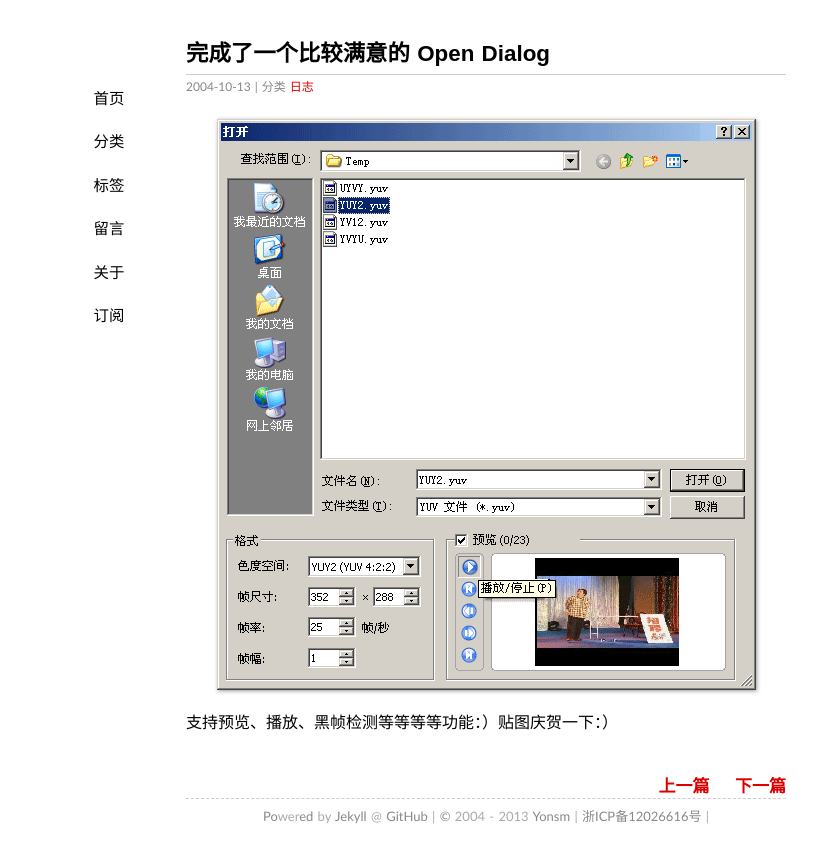
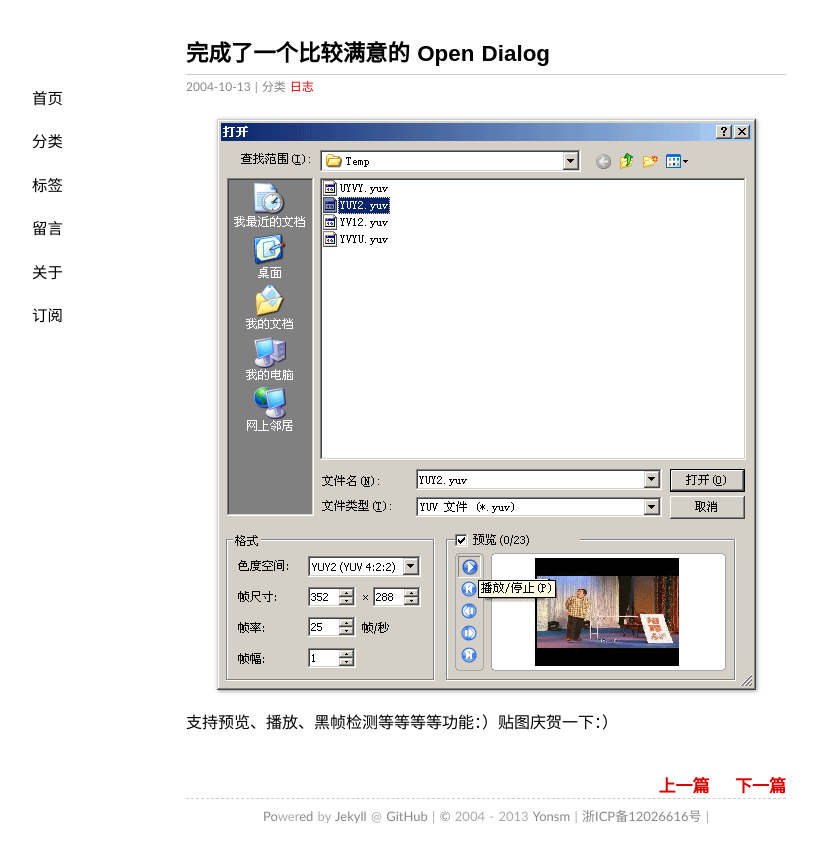
Before and after one commit to Yonsm/Yonsm.github.io, a Jekyll site: the page built from _posts/2004-10-13-a-good-open-dialog.md, in a window 1280 px wide. Shown: the top 863 px of the page, without its empty margins (154-971 px from the left). Built offline with Jekyll 4.4.1, drawn with Linux system fonts in a browser that asks for light colours; some web fonts are replaced; Markdown is read by kramdown in place of the engine named in the settings; comment, search, counter and statistics services are not loaded.

Commit message:
修改样式

```diff
--- a/media/css/style.css
+++ b/media/css/style.css
@@ -31,7 +31,7 @@ blockquote p{margin:0;padding:.5em 0;}
 #container{width:600px;margin:2em auto;display:block;padding:0 2em;}
 .content{font-size:16px;line-height:24px;}
 .content h1{padding:.5em 0;}
-.content img{max-width:600px;display:block;margin:4px auto;-webkit-box-shadow:#999 1px 1px 4px;-moz-box-shadow:#999 1px 1px 4px;box-shadow:#999 1px 1px 4px;}
+.content img{max-width:640px;display:block;margin:4px auto;-webkit-box-shadow:#999 1px 1px 4px;-moz-box-shadow:#999 1px 1px 4px;box-shadow:#999 1px 1px 4px;}
 #tag_cloud{margin-bottom: 1em;}
 #tag_cloud a:hover{color:#333333 !important;text-decoration:none;}
 .listing-item,.listing-seperator{list-style-type:none;}
@@ -46,7 +46,7 @@ blockquote p{margin:0;padding:.5em 0;}
 .pageNav{font-weight:bold;font-size:17px;}
 .pageNavInvalid{font-weight:bold;font-size:17px;color:#D0D0D0;}
 header{padding:.5em 0;border-bottom: 1px solid #cccccc;}
-nav{font-family:"Electrolize",sans-serif;font-size:1.1em;text-transform:uppercase;float:left;margin-left:-12em;width:9em;text-align:right;}
+nav{font-family:"Electrolize",sans-serif;font-size:1.1em;text-transform:uppercase;float:left;margin-left:-12em;width:5em;text-align:right;}
 nav a{display:block;padding:.7em 1em;color:#000000;}
 nav a:hover{background-color:#ff0000;text-decoration:none;color:#f9f9f9;-webkit-transition:color .2s linear;}
 .post{padding:.5em 0em;}
```
